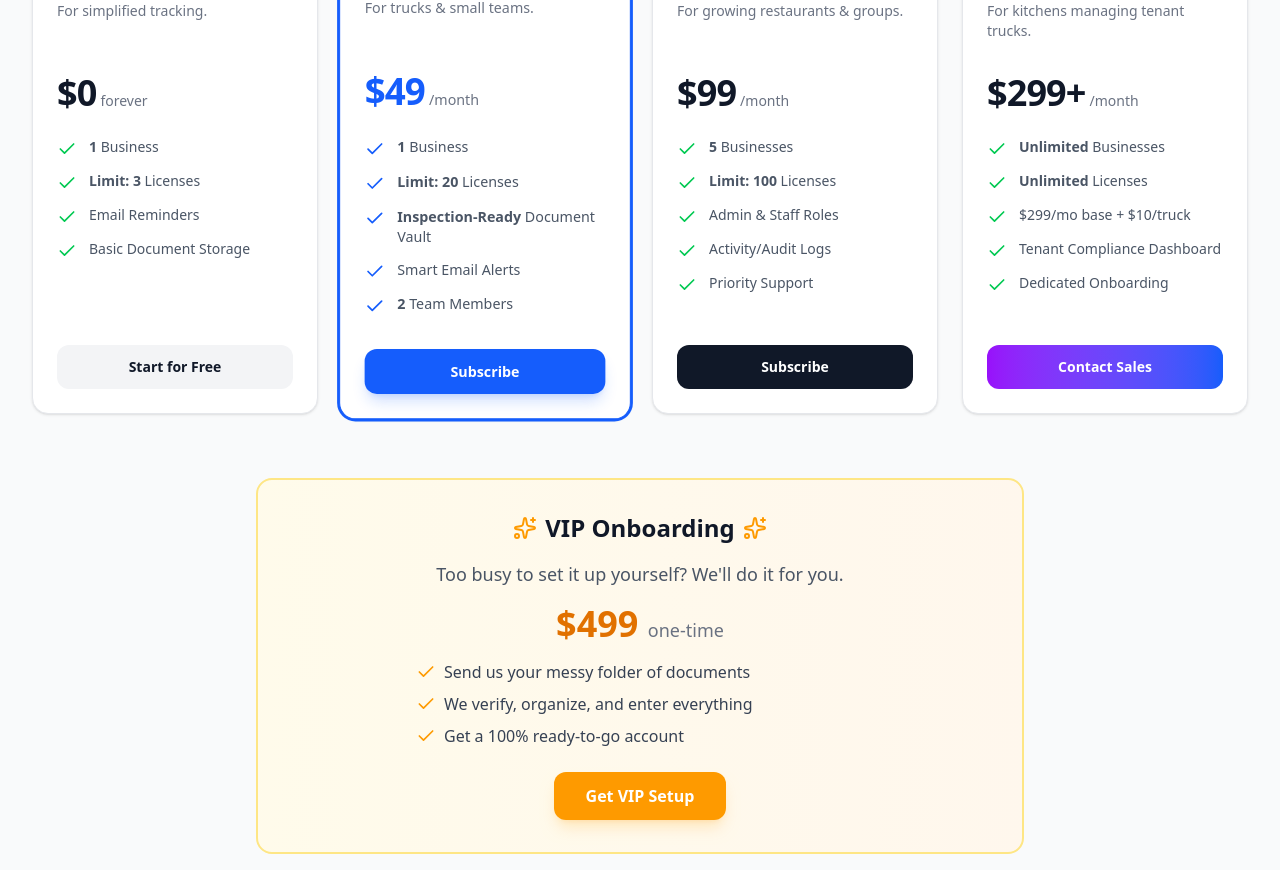
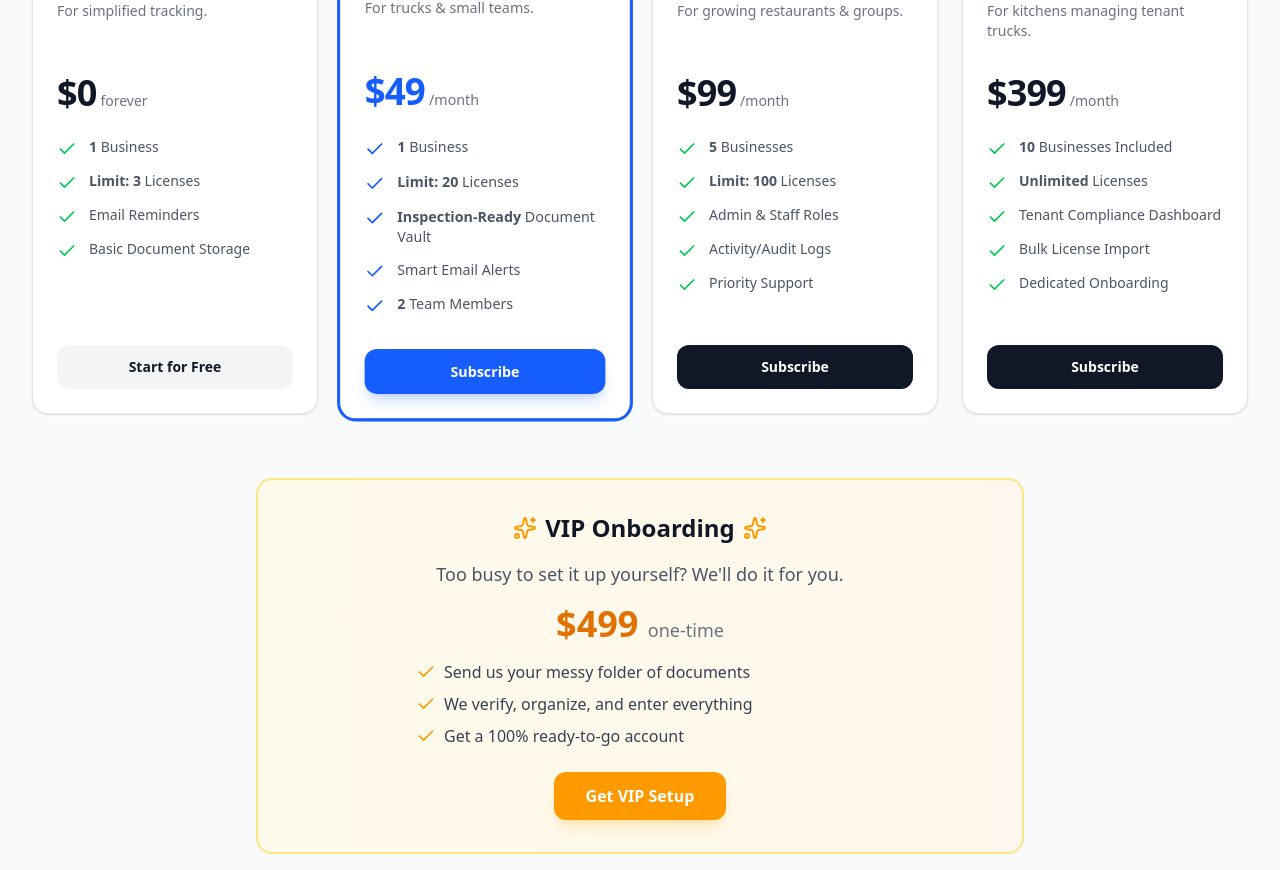
Before and after one commit to testqgw/SCP, a Next.js app: page / in a window 1280 px wide. Shown: the part 2680-3550 px from the top of the page. Built offline with nearby package versions, Linux system fonts and the light colour scheme; no server answers.

Commit message:
Update Commissary tier to /mo with 10 businesses included

```diff
--- a/components/landing/PricingSection.tsx
+++ b/components/landing/PricingSection.tsx
@@ -64,22 +64,22 @@ const tiers = [
     },
     {
         name: "Commissary",
-        price: "$299+",
+        price: "$399",
         period: "/month",
         description: "For kitchens managing tenant trucks.",
         icon: ShieldCheck,
         features: [
-            "<strong>Unlimited</strong> Businesses",
+            "<strong>10</strong> Businesses Included",
             "<strong>Unlimited</strong> Licenses",
-            "$299/mo base + $10/truck",
             "Tenant Compliance Dashboard",
+            "Bulk License Import",
             "Dedicated Onboarding",
         ],
-        cta: "Contact Sales",
-        href: "mailto:masterq@ultops.com?subject=Commissary Plan Inquiry",
+        cta: "Subscribe",
+        href: "/sign-up?plan=commissary",
         highlighted: false,
-        priceId: null,
-        isContactSales: true,
+        priceId: "price_1Scsew9HXJ0MifVd8URkdiuz",
+        isContactSales: false,
     },
 ];
 
```
